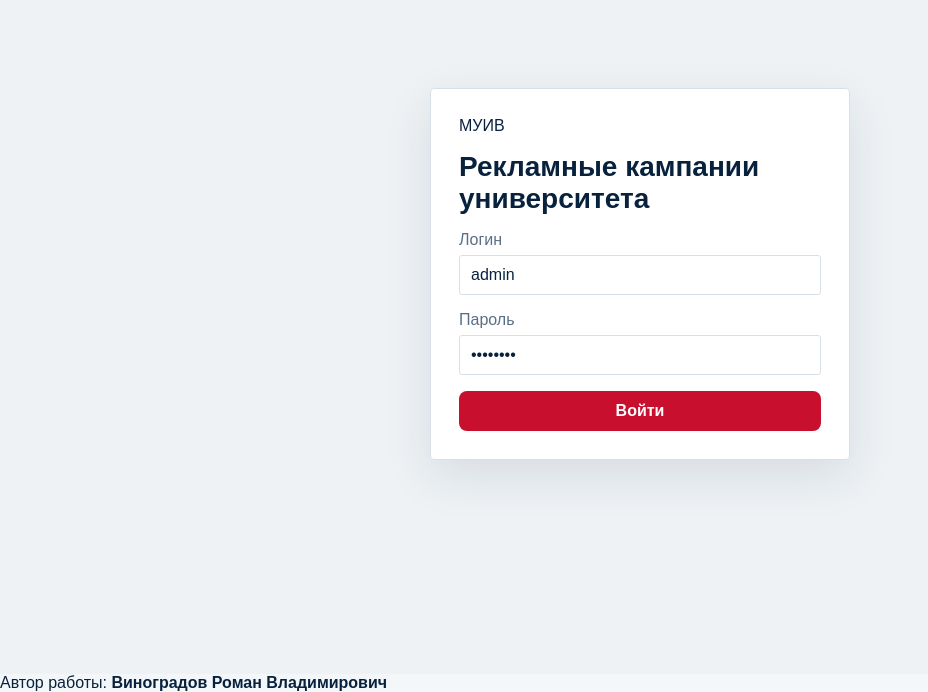
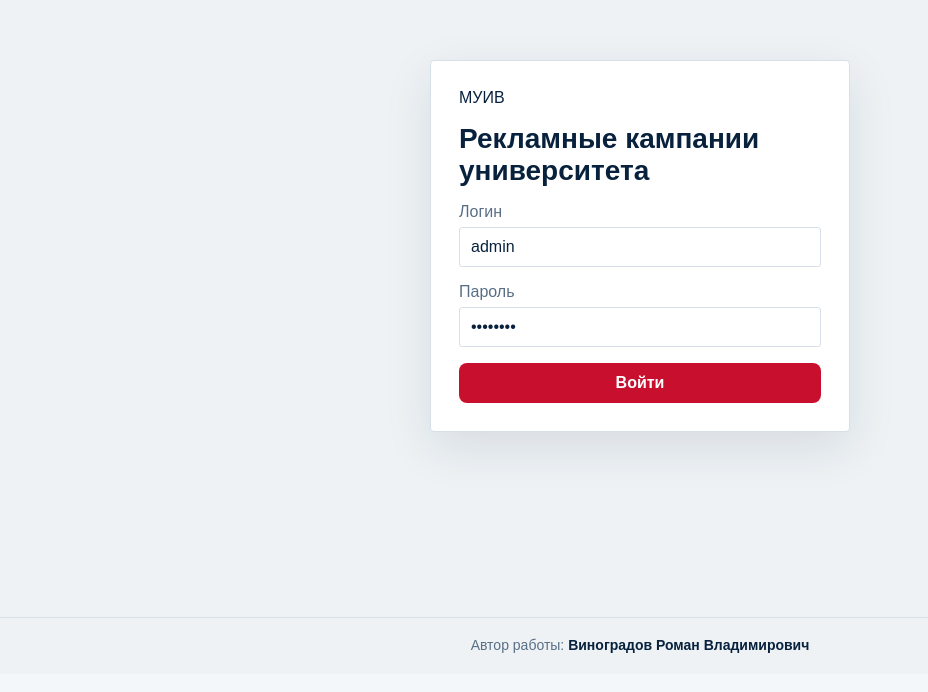
Before and after one commit to qwerun/diplom, a React (Vite) app in the folder frontend/: page /login in a window 1280 px wide. Shown: the part 126-818 px from the top of the page, without its empty margins (0-928 px from the left). Built offline with nearby package versions, Linux system fonts and the light colour scheme; no server answers.

Commit message:
add css for foot

```diff
--- a/frontend/src/styles/app.css
+++ b/frontend/src/styles/app.css
@@ -50,6 +50,12 @@ textarea:disabled {
 
 .app-shell {
   min-height: 100vh;
+  display: flex;
+  flex-direction: column;
+}
+
+.app-shell > main {
+  flex: 1;
 }
 
 .site-header {
@@ -894,11 +900,38 @@ textarea {
 }
 
 .login-page {
-  min-height: 100vh;
+  min-height: 0;
+  flex: 1;
   display: grid;
   place-items: center;
   padding: 20px;
   background: #eef2f5;
+}
+
+.login-shell {
+  min-height: 100vh;
+  display: flex;
+  flex-direction: column;
+  background: #eef2f5;
+}
+
+.site-footer {
+  padding: 18px 24px;
+  border-top: 1px solid var(--line);
+  background: #fff;
+  color: var(--muted);
+  font-size: 14px;
+  line-height: 1.4;
+  text-align: center;
+}
+
+.site-footer strong {
+  color: var(--text);
+  font-weight: 600;
+}
+
+.login-footer {
+  background: transparent;
 }
 
 .login-card {
```
